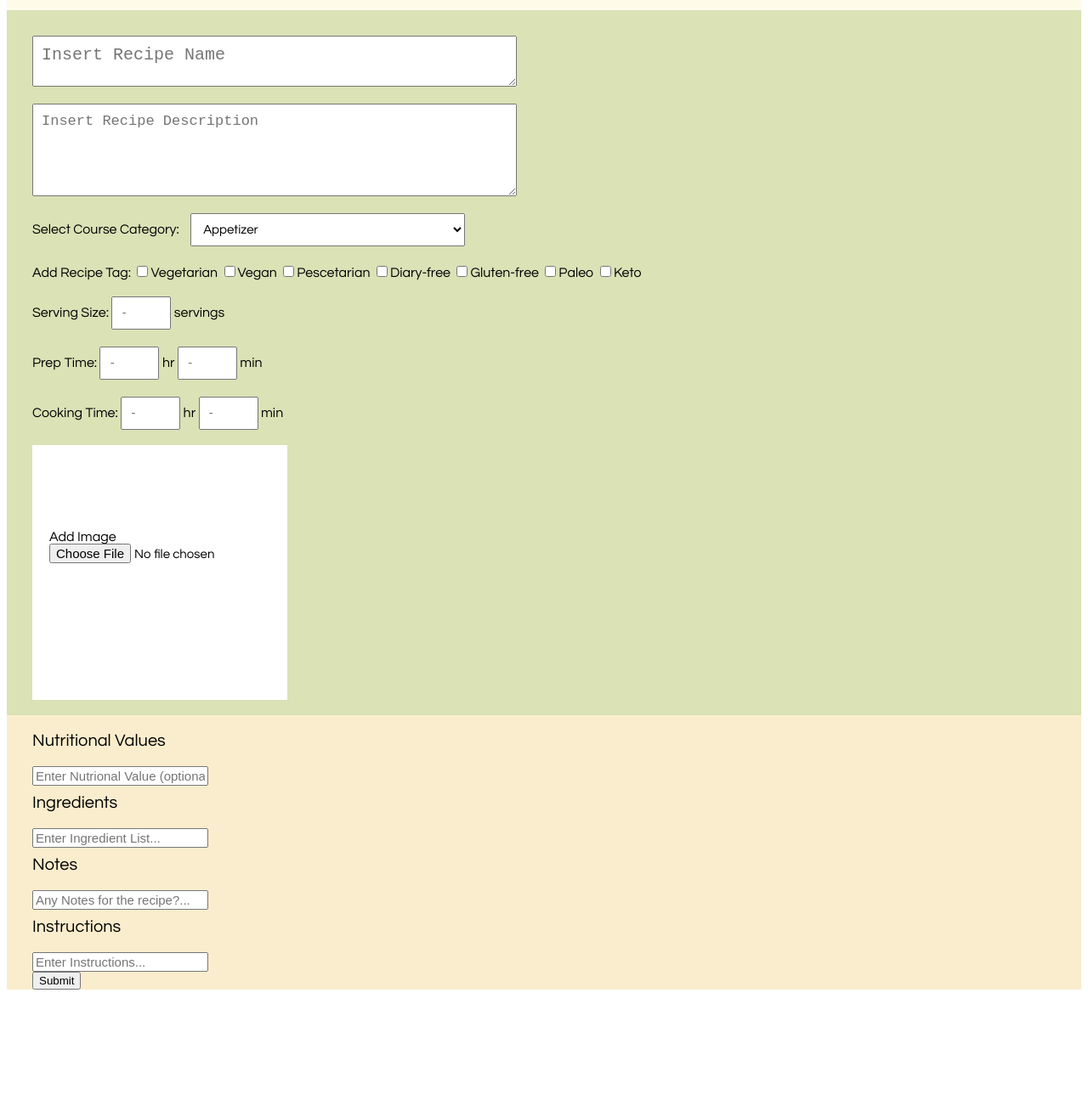
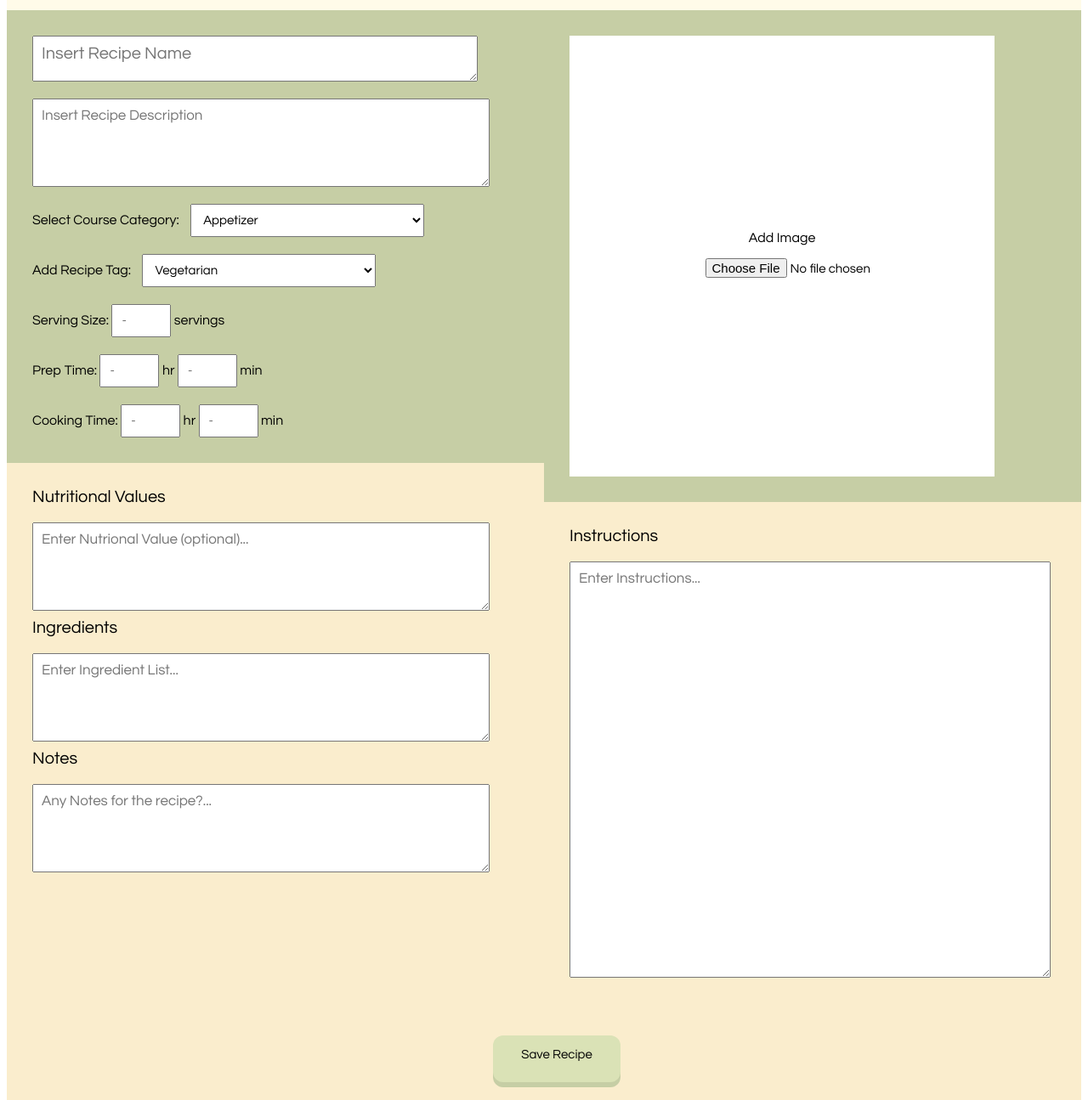
Before and after one commit to ChristinaTo1/chto7038-tracker, a website: page public/create.html in a window 1280 px wide. Shown: the part 165-1460 px from the top of the page at 85% size. Before the commit the page ends 1346 px from the top, so only its background shows below. Drawn offline with Linux system fonts and the light colour scheme.

Commit message:
css for create page complete

```diff
--- a/public/create.html
+++ b/public/create.html
@@ -7,7 +7,6 @@
     </head>
 
     <body>
-        <div class="container1">
         <div class="header">
             <h1>Your<br>Recipe Book</h1> <br>
             <button type="button" class="back-button" onclick="window.location.href = 'index.html';">
@@ -16,14 +15,15 @@
         </div>
 
     <form action="">
-        <div class="recipe-page">
+        <div class="row">
+            <div class="column">
             <div class="recipe-overview">
                 <div class="recipe-name-textbox">
                     <textarea type="text" id="RN-textbox" rows="2" cols="45" placeholder="Insert Recipe Name"></textarea>
                 </div>
 
                 <div class="recipe-description-textbox">
-                    <textarea type="text" id="RD-textbox" rows="5" cols="53" placeholder="Insert Recipe Description"></textarea>
+                    <textarea type="text" id="RD-textbox" rows="5" cols="55" placeholder="Insert Recipe Description"></textarea>
                 </div>
 
                 <div class="course-category">Select Course Category:
@@ -39,15 +39,16 @@
                 </div>
 
                 <div class="recipe-tag" data-control="checkbox-dropdown">
-                    <label class="dropdown label">Add Recipe Tag: </label>
-                    <label class="dropdown option">
-                        <input type="checkbox" name="dropdown group" value="Vegetarian"/>Vegetarian</label>
-                        <input type="checkbox" name="dropdown group" value="Vegan"/>Vegan</label>
-                        <input type="checkbox" name="dropdown group" value="Pescetarian"/>Pescetarian</label>
-                        <input type="checkbox" name="dropdown group" value="Dairy-free"/>Diary-free</label>
-                        <input type="checkbox" name="dropdown group" value="Gluten-free"/>Gluten-free</label>
-                        <input type="checkbox" name="dropdown group" value="Paleo"/>Paleo</label>
-                        <input type="checkbox" name="dropdown group" value="Keto"/>Keto</label>
+                    <label class="recipe-tag-label">Add Recipe Tag: </label>
+                        <select name="tag-dropdown" id="tag-names">
+                            <option type="checkbox" value="Vegetarian">Vegetarian</option>
+                            <option type="checkbox" value="Vegan">Vegan</option>
+                            <option type="checkbox" value="Pescetarian">Pescetarian</option>
+                            <option type="checkbox" value="Dairy-free">Diary-free</option>
+                            <option type="checkbox" value="Gluten-free">Gluten-free</option>
+                            <option type="checkbox" value="Paleo">Paleo</option>
+                            <option type="checkbox" value="Keto">Keto</option>
+                        </select>
                 </div>
 
                 <div class="serving">Serving Size:
@@ -63,41 +64,55 @@
                     <input type="number" id="cooking-time-input" placeholder="-" min="0" max="59"> hr
                     <input type="number" id="cooking-time-input" placeholder="-" min="1" max="59"> min
                 </div>
+            </div>
 
-                <br>
+            <div class="recipe-body">
+                <div class="recipe-text-header">Nutritional Values<br><br>
+                    <textarea type="text" id="textbox"  rows="5" cols="55"placeholder="Enter Nutrional Value (optional)..."></textarea>
+                </div>
 
+                <div class="recipe-text-header">Ingredients<br><br>
+                    <textarea type="text" id="textbox" rows="5" cols="55" placeholder="Enter Ingredient List..."></textarea>
+                </div>
+
+                <div class="recipe-text-header">Notes<br><br>
+                    <textarea type="text" id="textbox" rows="5" cols="55" placeholder="Any Notes for the recipe?..."></textarea>
+                </div>
+            </div>
+
+            </div>
+
+            <div class="column">
+            <div class="recipe-overview">
+                <div class="image-section">
                 <div class="square">
                     <div class="add-image"> Add Image
-                        <input type="file" id="user-file">
+                        <br><br><input type="file" id="user-file" accept="image/*">
+                    </div>
+                </div>
+                </div>
+            </div>
+
+                <div class="recipe-body">
+                    <div class="recipe-text-header1">Instructions<br><br>
+                        <textarea type="text" id="instruction-textbox" rows="20" cols="58" placeholder="Enter Instructions..."></textarea>
                     </div>
                 </div>
 
-
-                <br>
+                <br><br><br>
 
             </div>
 
-            <div class="recipe-text">
-                <div class="recipe-text-header">Nutritional Values<br><br>
-                    <input type="text" id="textbox" placeholder="Enter Nutrional Value (optional)...">
+            <div class="recipe-body">
+                <div class="save-button">
+                    <button type="submit" class="save-recipe-button">
+                        <span class="top2">Save Recipe</span>
+                    </button>
                 </div>
-
-                <div class="recipe-text-header">Ingredients<br><br>
-                    <input type="text" id="textbox" placeholder="Enter Ingredient List...">
-                </div>
-
-                <div class="recipe-text-header">Notes<br><br>
-                    <input type="text" id="textbox" placeholder="Any Notes for the recipe?...">
-                </div>
-
-                <div class="recipe-text-header1">Instructions<br><br>
-                    <input type="text" id="textbox" placeholder="Enter Instructions...">
-                </div>
-
-                <input type="submit" value="Submit">
             </div>
-        </form>
-        </section>
+        </div>
+    </form>
+    </section>
 
     </body>
 
--- a/public/style.css
+++ b/public/style.css
@@ -85,6 +85,29 @@
 
 /*This is the CSS for create.html*/
 
+.column {
+    float: left;
+    width: 50%;
+}
+
+.row::after {
+    content: "";
+    display: table;
+    clear: both;
+}
+
+.recipe-overview {
+    background-color: #C6CEA5;
+    padding-bottom: 30px;
+}
+
+.recipe-body {
+    background-color: #FAEDCD;
+    padding-left: 30px;
+    padding-bottom: 20px;
+    padding-top: 20px;
+}
+
 .back-button {
     background: #E3D5B0;
     border-radius: 12px;
@@ -118,6 +141,52 @@
     background-color: #DAE2B6;
 }
 
+.recipe-text {
+    background-color: #FAEDCD;
+    padding-top: 10px;
+    padding-left: 30px;
+}
+
+.recipe-text1 {
+    padding-left: 30px;
+}
+
+.recipe-text-header {
+    font-family: Century Gothic;
+    font-size: 20px;
+    padding-top: 10px;
+}
+
+.recipe-text-header1 {
+    font-family: Century Gothic;
+    font-size: 20px;
+    padding-top: 10px;
+}
+
+.recipe-name-textbox {
+    padding-left: 30px;
+    padding-top: 30px;
+}
+
+.recipe-description-textbox {
+    padding-left: 30px;
+    padding-top: 20px;
+}
+
+#RN-textbox {
+    font-size: 20px;
+    padding-top: 10px;
+    padding-left: 10px;
+    font-family: Century Gothic;
+}
+
+#RD-textbox {
+    font-size: 17px;
+    padding-top: 10px;
+    padding-left: 10px;
+    font-family: Century Gothic;
+}
+
 .course-category {
     padding-top: 20px;
     padding-left: 30px;
@@ -125,7 +194,7 @@
 }
 
 #course-names {
-    width: 323px;
+    width: 275px;
     font-family: Century Gothic;
     font-size: 15px;
     padding: 10px;
@@ -137,6 +206,15 @@
     padding-top: 20px;
     padding-left: 30px;
     font-family: Century Gothic;
+}
+
+#tag-names {
+    width: 275px;
+    font-family: Century Gothic;
+    font-size: 15px;
+    padding: 10px;
+    position: relative;
+    left: 10px;
 }
 
 .serving {
@@ -178,19 +256,30 @@
     font-family: Century Gothic;
 }
 
+.image-section {
+    padding-top: 30px;
+}
+
 .square {
-    height: 300px;
-    width: 300px;
+    text-align: center;
+    height: 519px;
+    width: 500px;
     position: relative;
     left: 30px;
     background-color: white;
+    display: inline-block;
 }
 
 .add-image {
     position: relative;
-    top: 100px;
-    left: 20px;
+    top: 230px;
+    text-align: center;
     font-family: Century Gothic;
+}
+
+#user-file {
+    position: relative;
+    left: 50px;
 }
 
 #user-file {
@@ -199,46 +288,51 @@
     font-family: Century Gothic;
 }
 
-.recipe-text {
-    background-color: #FAEDCD;
-    padding-top: 10px;
-    padding-left: 30px;
-}
-
-.recipe-text-header {
-    font-family: Century Gothic;
-    font-size: 20px;
-    padding-top: 10px;
-}
-
-.recipe-text-header1 {
-    font-family: Century Gothic;
-    font-size: 20px;
-    padding-top: 10px;
-}
-
-.recipe-name-textbox {
-    padding-left: 30px;
-    padding-top: 30px;
-}
-
-.recipe-description-textbox {
-    padding-left: 30px;
-    padding-top: 20px;
-}
-
-#RN-textbox {
-    font-size: 20px;
-    padding-top: 10px;
-    padding-left: 10px;
-}
-
-#RD-textbox {
+#textbox {
     font-size: 17px;
     padding-top: 10px;
     padding-left: 10px;
+    font-family: Century Gothic;
 }
 
-#textbox {
+#instruction-textbox {
+    font-size: 17px;
+    padding-top: 10px;
+    padding-left: 10px;
+    font-family: Century Gothic;
+    height: 490px;
+}
+
+.save-button {
+    padding-top: 30px;
+    padding-bottom: 30px;
+    text-align: center;
+}
+
+.save-recipe-button {
+    background: #C6CEA5;
+    border-radius: 12px;
+    border: none;
+    padding: 0;
+    cursor: pointer;
+    outline-offset: 4px;
+}
+
+.top2 {
+    text-align: center;
+    height: 40px;
+    width: 150px;
+    display: block;
+    padding-top: 15px;
+    border-radius: 12px;
     font-size: 15px;
+    font-family: Century Gothic;
+    font-weight: 500;
+    background: #DAE2B6;
+    color: black;
+    transform: translateY(-6px);
 }
+
+.save-recipe-button:active .top2 {
+    transform: translateY(-2px);
+}
```
Also changed, not shown: README.md, public/save.html (deleted).
